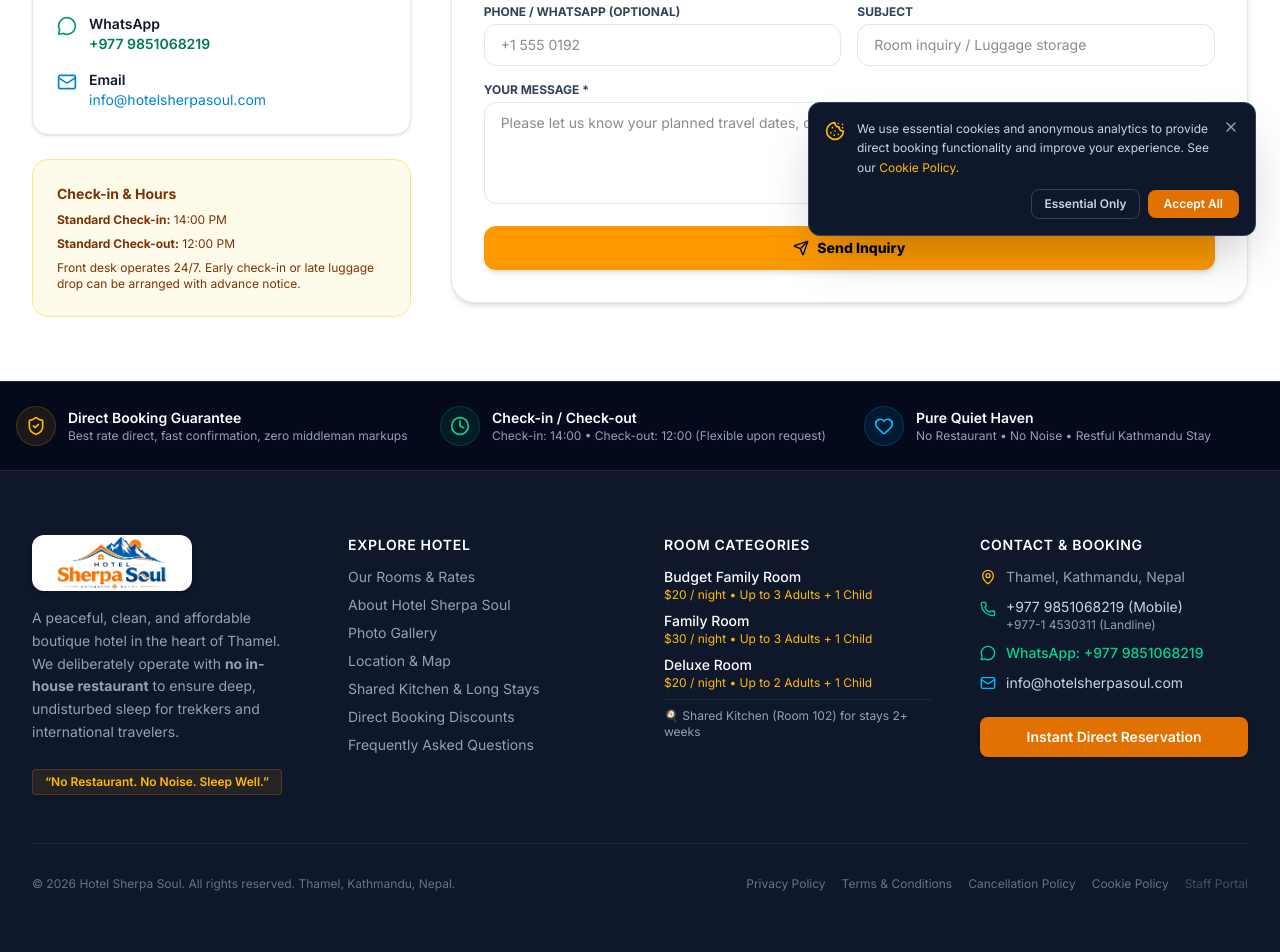
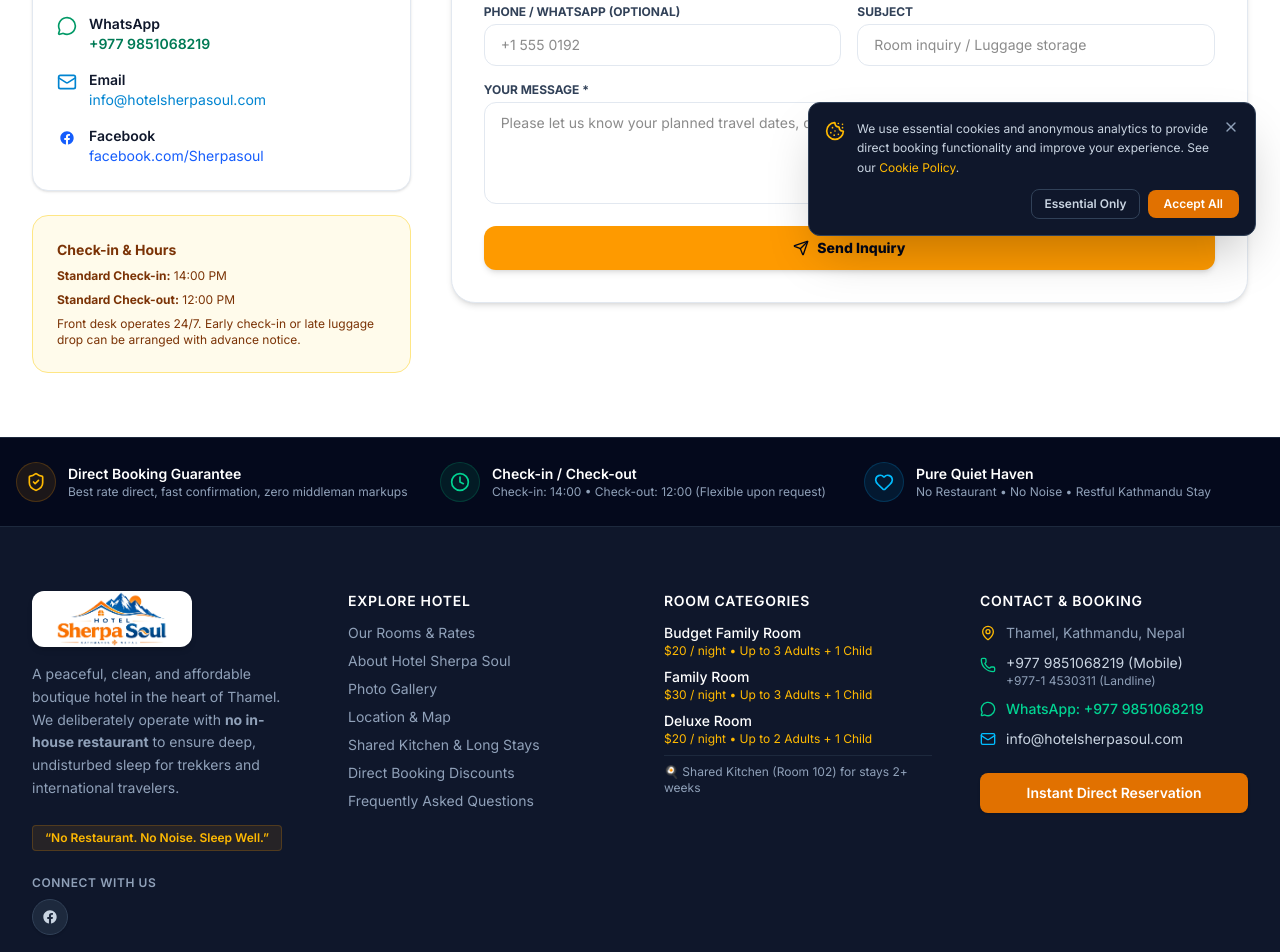
Before and after one commit to sikaruai-bot/hotel-sherpa-soul, a Next.js app: page /contact in a window 1280 px wide. Shown: the part 540-1492 px from the top of the page. Built offline with nearby package versions, Linux system fonts and the light colour scheme; no server answers.

Commit message:
Social: Linked official Facebook page https://www.facebook.com/Sherpasoul/ across website, contact, footer, and schema

```diff
--- a/prisma/seed.js
+++ b/prisma/seed.js
@@ -154,6 +154,7 @@
     { key: 'phone', value: '+977 9851068219', description: 'Primary Mobile Phone' },
     { key: 'landline', value: '+977-1 4530311', description: 'Official Landline Phone' },
     { key: 'whatsapp', value: '9779851068219', description: 'WhatsApp Contact Number' },
+    { key: 'facebook', value: 'https://www.facebook.com/Sherpasoul/', description: 'Official Facebook Page URL' },
     { key: 'email', value: 'info@hotelsherpasoul.com', description: 'Official Business Email' },
     { key: 'check_in_time', value: '14:00', description: 'Standard Check-in Time' },
     { key: 'check_out_time', value: '12:00', description: 'Standard Check-out Time' },
--- a/src/app/(public)/contact/page.tsx
+++ b/src/app/(public)/contact/page.tsx
@@ -75,6 +75,25 @@
                   </a>
                 </div>
               </div>
+
+              <div className="flex items-start gap-3">
+                <div className="w-5 h-5 text-blue-600 shrink-0 mt-0.5 flex items-center justify-center">
+                  <svg className="w-4 h-4 fill-current" viewBox="0 0 24 24">
+                    <path d="M22 12c0-5.523-4.477-10-10-10S2 6.477 2 12c0 4.991 3.657 9.128 8.438 9.878v-6.987h-2.54V12h2.54V9.797c0-2.506 1.492-3.89 3.777-3.89 1.094 0 2.238.195 2.238.195v2.46h-1.26c-1.243 0-1.63.771-1.63 1.562V12h2.773l-.443 2.89h-2.33v6.988C18.343 21.128 22 16.991 22 12z" />
+                  </svg>
+                </div>
+                <div>
+                  <span className="font-semibold text-slate-900 block">Facebook</span>
+                  <a
+                    href="https://www.facebook.com/Sherpasoul/"
+                    target="_blank"
+                    rel="noopener noreferrer"
+                    className="text-blue-600 hover:underline"
+                  >
+                    facebook.com/Sherpasoul
+                  </a>
+                </div>
+              </div>
             </div>
           </div>
 
--- a/src/components/public/Footer.tsx
+++ b/src/components/public/Footer.tsx
@@ -64,6 +64,25 @@
               <span className="inline-block px-3 py-1 rounded bg-amber-500/10 text-amber-400 border border-amber-500/20 text-xs font-semibold">
                 “No Restaurant. No Noise. Sleep Well.”
               </span>
+            </div>
+
+            {/* Social Media Links */}
+            <div className="pt-2">
+              <span className="text-xs font-semibold text-slate-400 uppercase tracking-wider block mb-2">Connect With Us</span>
+              <div className="flex items-center gap-3">
+                <a
+                  href="https://www.facebook.com/Sherpasoul/"
+                  target="_blank"
+                  rel="noopener noreferrer"
+                  onClick={() => trackEvent('social_click', { platform: 'facebook' })}
+                  className="w-9 h-9 rounded-full bg-slate-800 hover:bg-blue-600 text-slate-300 hover:text-white flex items-center justify-center transition-colors border border-slate-700 shadow-sm group"
+                  aria-label="Hotel Sherpa Soul Facebook Page"
+                >
+                  <svg className="w-4 h-4 fill-current group-hover:scale-110 transition-transform" viewBox="0 0 24 24">
+                    <path d="M22 12c0-5.523-4.477-10-10-10S2 6.477 2 12c0 4.991 3.657 9.128 8.438 9.878v-6.987h-2.54V12h2.54V9.797c0-2.506 1.492-3.89 3.777-3.89 1.094 0 2.238.195 2.238.195v2.46h-1.26c-1.243 0-1.63.771-1.63 1.562V12h2.773l-.443 2.89h-2.33v6.988C18.343 21.128 22 16.991 22 12z" />
+                  </svg>
+                </a>
+              </div>
             </div>
           </div>
 
--- a/src/components/public/JsonLd.tsx
+++ b/src/components/public/JsonLd.tsx
@@ -9,6 +9,9 @@
     "url": "https://hotelsherpasoul.com",
     "telephone": ["+9779851068219", "+97714530311"],
     "email": "info@hotelsherpasoul.com",
+    "sameAs": [
+      "https://www.facebook.com/Sherpasoul/"
+    ],
     "address": {
       "@type": "PostalAddress",
       "streetAddress": "Thamel",
```
Also changed, not shown: 1 other file (tests, documents, lock files or other folders).
